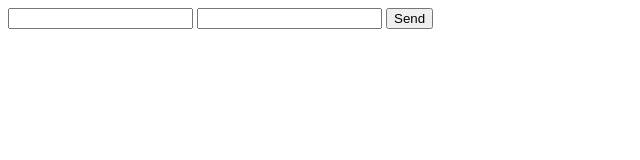
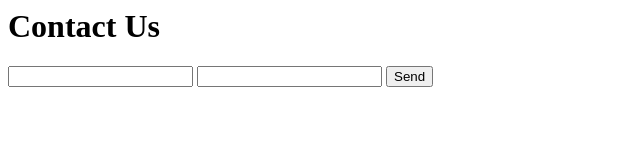
Before and after one commit to luminousrubyist/luminousrubyist.github.io, a plain HTML site: page index.html in a window 1280 px wide. Shown: the whole page, without its empty margins (0-640 px from the left). Drawn offline with Linux system fonts and the light colour scheme.

Commit message:
Update index.html

```diff
--- a/index.html
+++ b/index.html
@@ -1,6 +1,10 @@
+<html>
+
+      <h1> Contact Us </h1>
 <form action="https://formspree.io/your@email.com"
       method="POST">
     <input type="text" name="name">
     <input type="email" name="_replyto">
     <input type="submit" value="Send">
 </form>
+</html>
```
